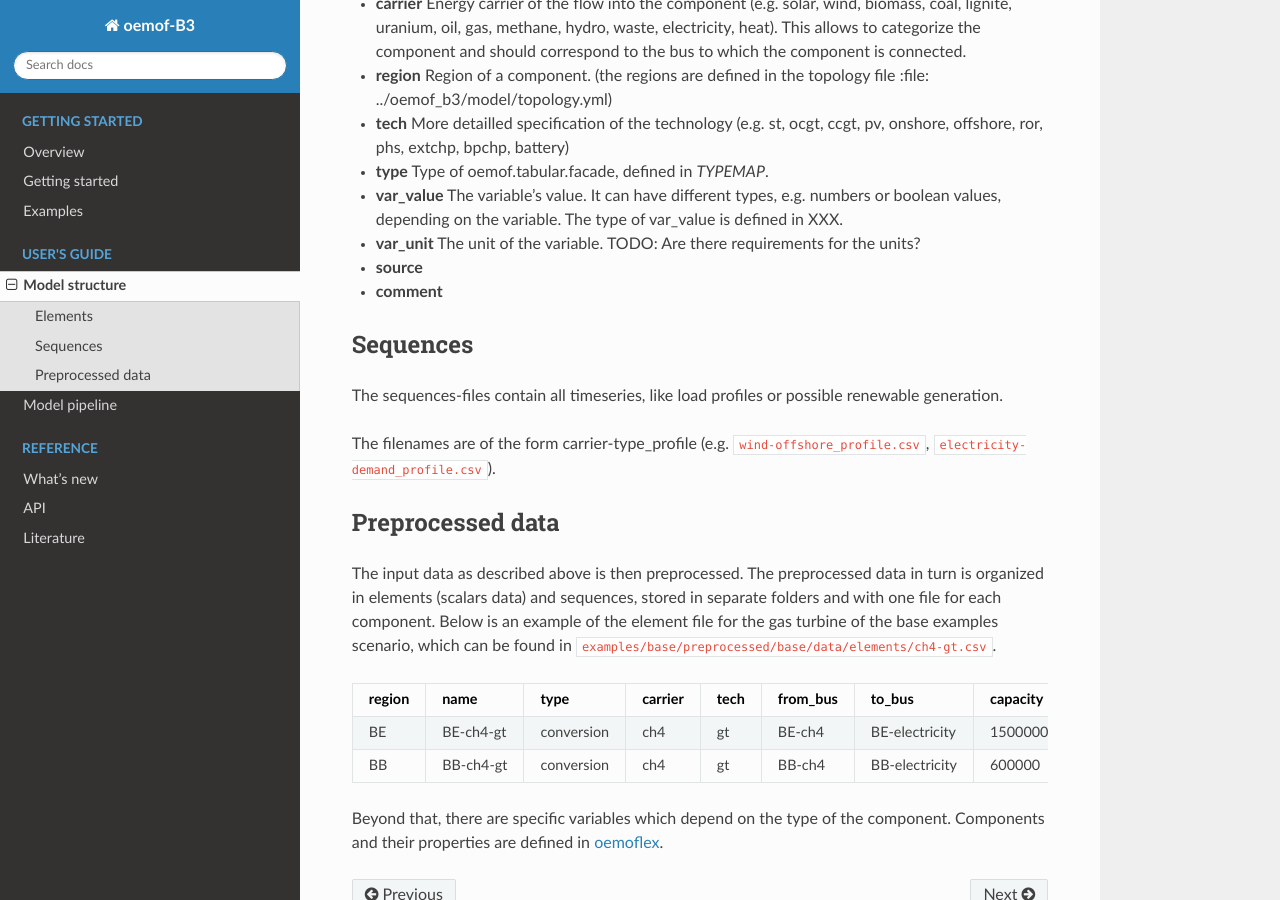
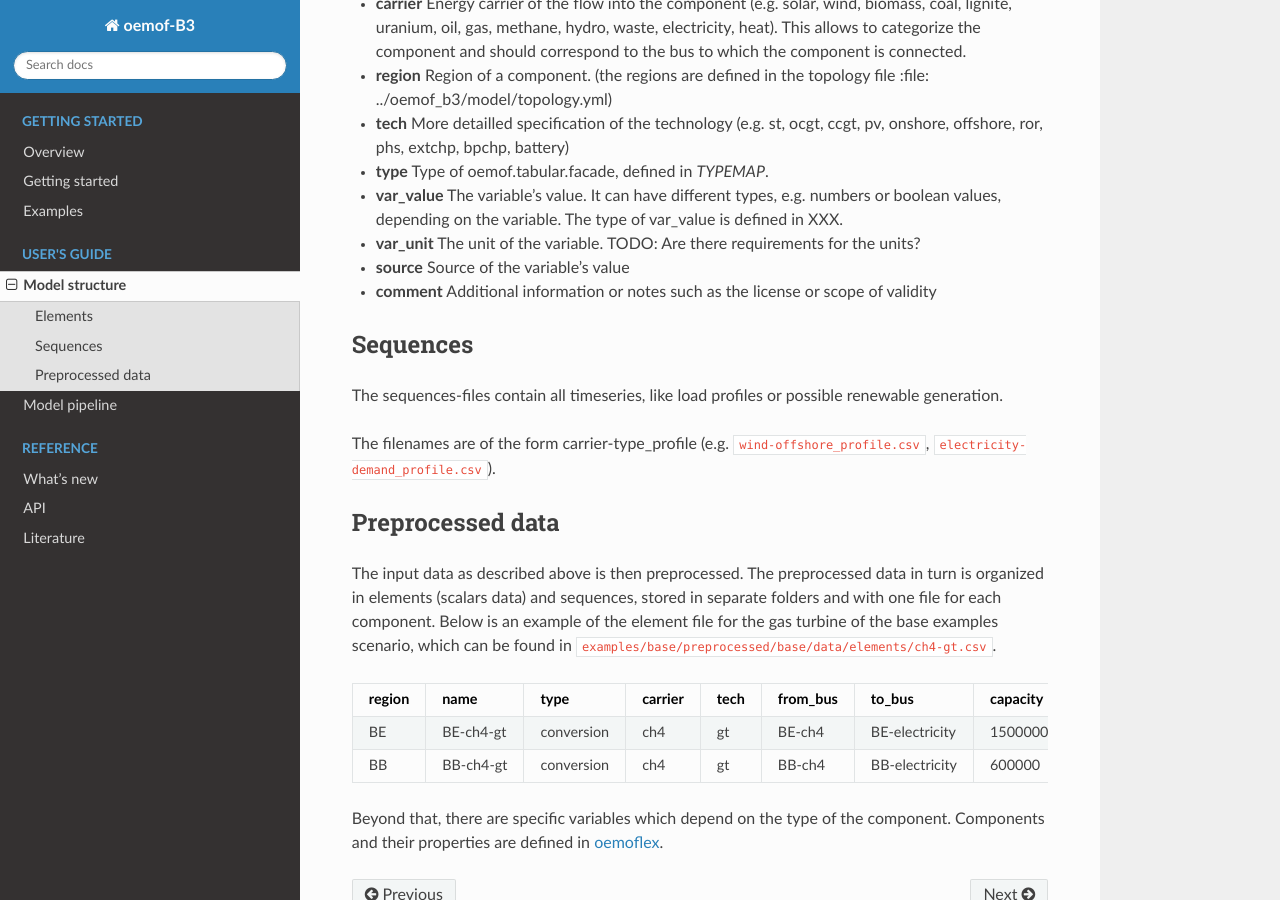
Before and after one commit to rl-institut/oemof-B3, a Sphinx documentation site: the page built from docs/model_structure.rst, in a window 1280 px wide and 900 px high, scrolled down 771 px. Built offline with Sphinx 7.4.7 and the Read the Docs theme 2.0.0, drawn with Linux system fonts in a browser that asks for light colours.

Commit message:
Add minor changes to Elements in model_structure.rst

```diff
--- a/docs/model_structure.rst
+++ b/docs/model_structure.rst
@@ -54,9 +54,9 @@ There is a set of general variables that appear in all components:
 
 * **var_unit** The unit of the variable. TODO: Are there requirements for the units?
 
-* **source**
+* **source** Source of the variable's value
 
-* **comment**
+* **comment** Additional information or notes such as the license or scope of validity
 
 
 Sequences
```
